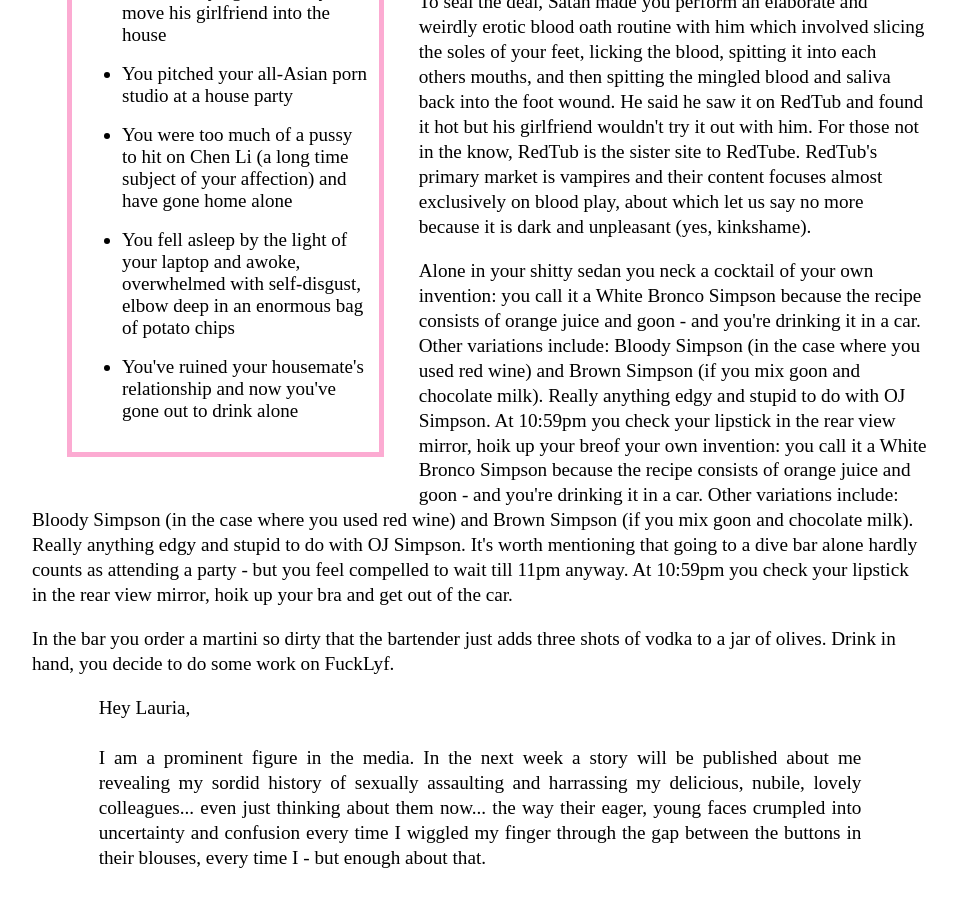
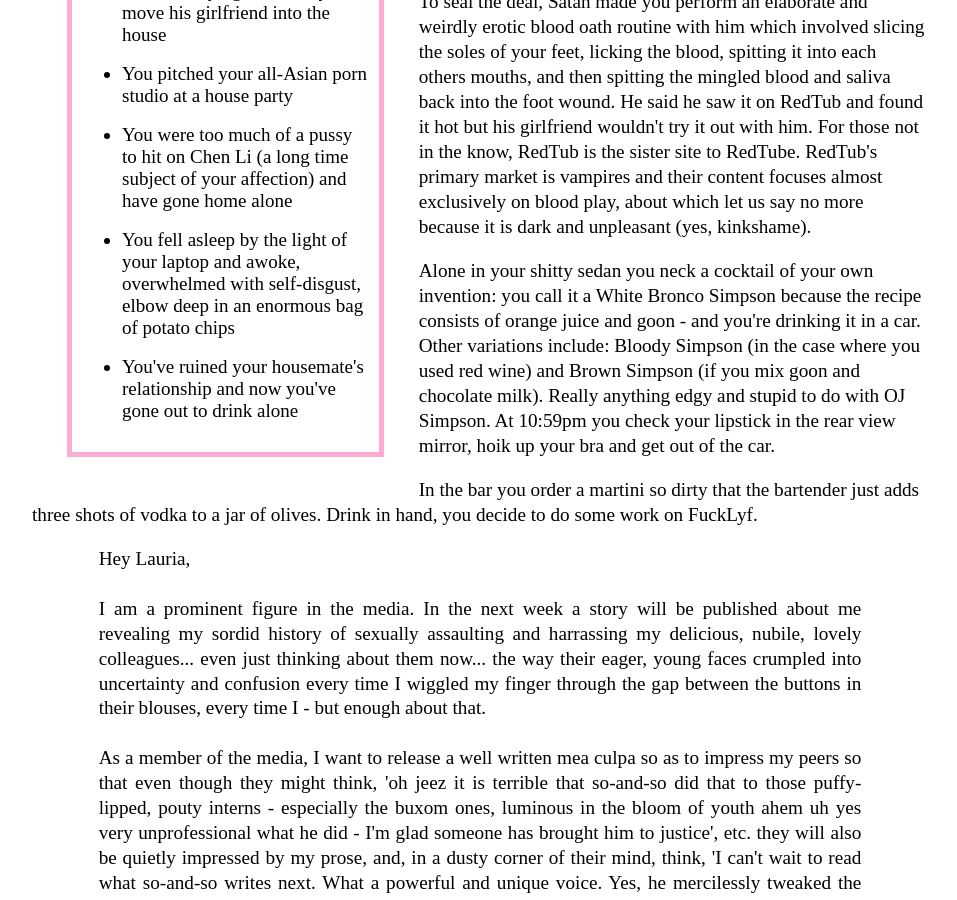
Before and after one commit to Pinelife/pinelife.github.io, a Jekyll site: the page Hellhole/Room10.html, which Jekyll copies as it is, in a window 1280 px wide and 900 px high, scrolled down 492 px. Shown: the whole window, without its empty margins (160-1117 px from the left). Built offline with Jekyll 4.4.1, drawn with Linux system fonts in a browser that asks for light colours.

Commit message:
Update Room10.html

```diff
--- a/Hellhole/Room10.html
+++ b/Hellhole/Room10.html
@@ -57,11 +57,7 @@
 Alone in your shitty sedan you neck a cocktail of your own invention: you call it a White Bronco Simpson because the recipe consists of
 orange juice and goon - and you're drinking it in a car. Other variations include: Bloody Simpson (in the
 case where you used red wine) and Brown Simpson (if you mix goon and chocolate milk). Really anything edgy and
-stupid to do with OJ Simpson. At 10:59pm you check your lipstick in the rear view mirror, hoik up your breof your own invention: you call it a White Bronco Simpson because the recipe consists of
-orange juice and goon - and you're drinking it in a car. Other variations include: Bloody Simpson (in the
-case where you used red wine) and Brown Simpson (if you mix goon and chocolate milk). Really anything edgy and
-stupid to do with OJ Simpson. It's worth mentioning that going to a dive bar alone hardly counts as attending a party - but
-you feel compelled to wait till 11pm anyway. At 10:59pm you check your lipstick in the rear view mirror, hoik up your bra and
+stupid to do with OJ Simpson. At 10:59pm you check your lipstick in the rear view mirror, hoik up your bra and
 get out of the car.
 </p>
 <p>
```
